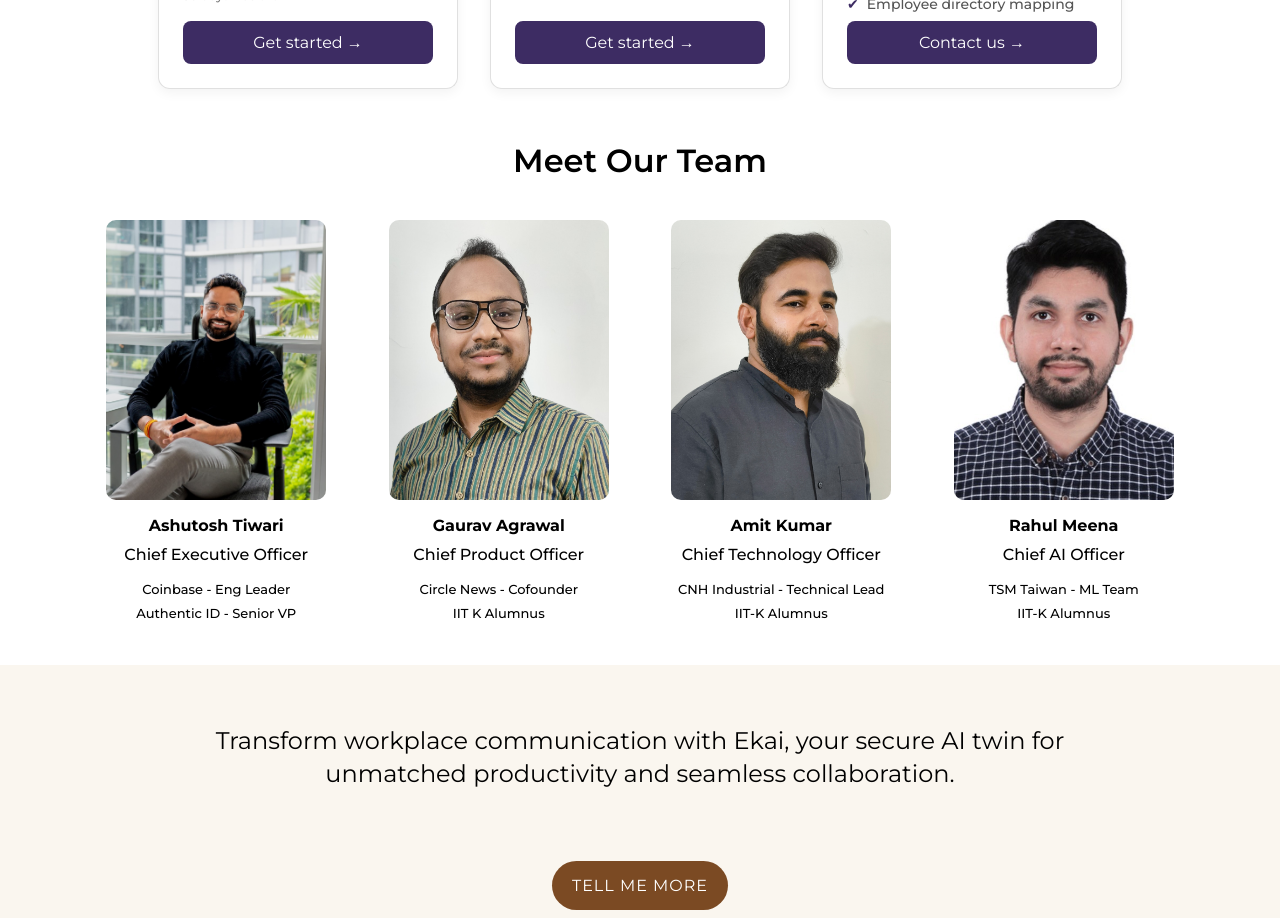
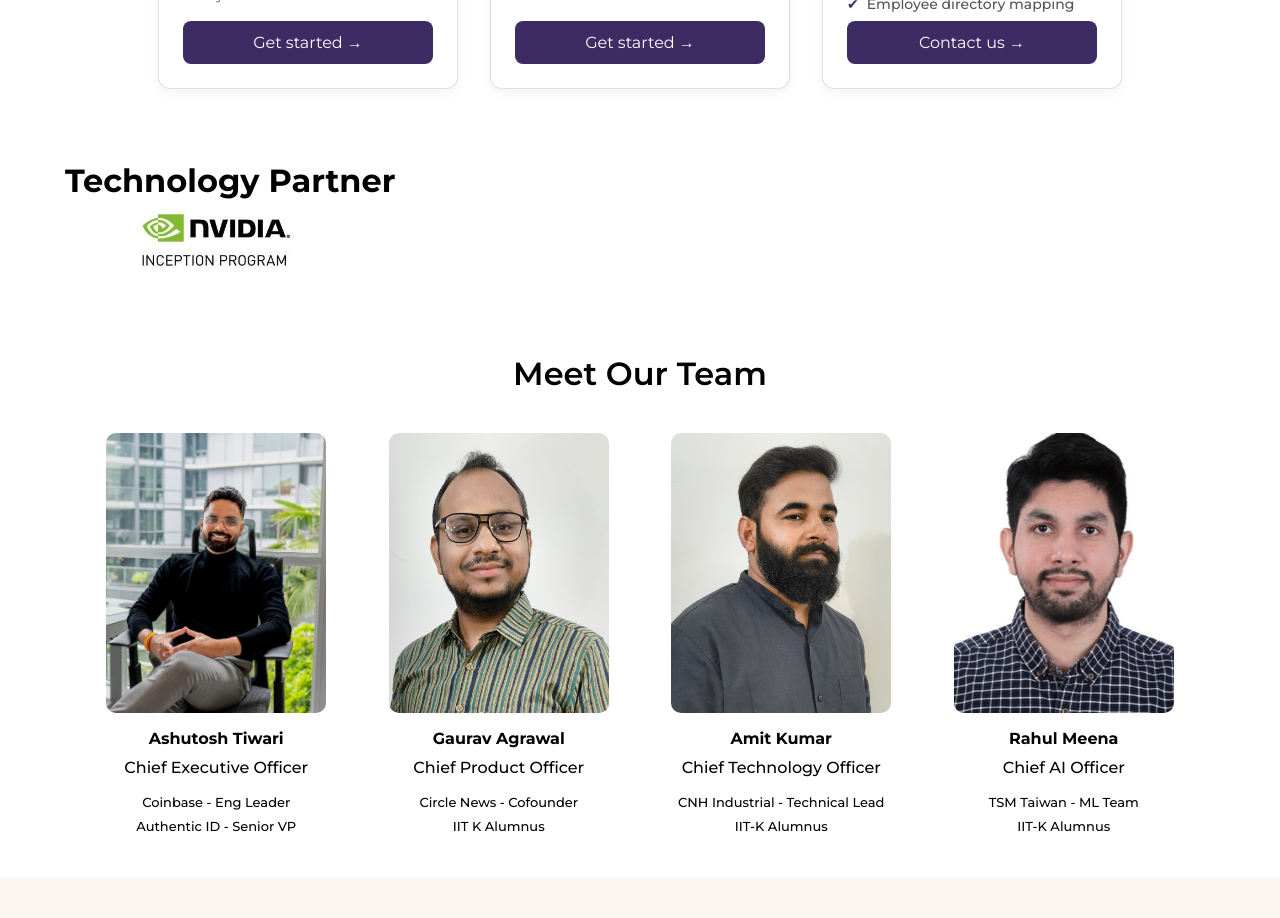
Before and after one commit to idxstudios/ekai-website, a React (Create React App) app: page / in a window 1280 px wide. Shown: the part 3540-4458 px from the top of the page. Built offline with nearby package versions, Linux system fonts and the light colour scheme; no server answers.

Commit message:
changes ui

```diff
--- a/src/components/ActionVedio/index.js
+++ b/src/components/ActionVedio/index.js
@@ -58,7 +58,7 @@ const ActionVedio = () => {
         </div>
       ) : (
         <div onClick={handlePlayVideo} className="action-vedio-container">
-          <img src={play} />
+          <img src={play} alt="" />
         </div>
       )}
     </div>
--- a/src/pages/Home/index.js
+++ b/src/pages/Home/index.js
@@ -7,7 +7,7 @@ import DataSecurity from "../../components/DataSecurity";
 import Team from "../../components/TeamMember";
 import PromoBanner from "../../components/PromoBanner";
 import Footer from "../../components/Footer";
-import TransitionDesign from "../../components/AnimationImage/"
+// import TransitionDesign from "../../components/AnimationImage/"
 // import Integration from "../../components/SeeHowItWorks";
 
 import { useState, useRef, useEffect } from "react";
@@ -60,7 +60,7 @@ function Home() {
       {/* <TransitionDesign/> */}
       <DataSecurity />
       <Pricing/>
-      {/* <TechnologyPartner/> */}
+      <TechnologyPartner/>
       <Team />
       <PromoBanner />
       {/* <FAQs/> */}
```
